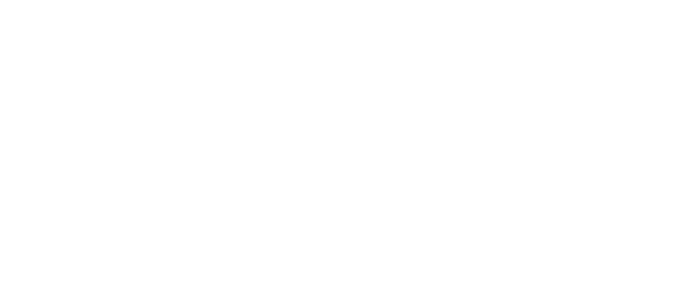
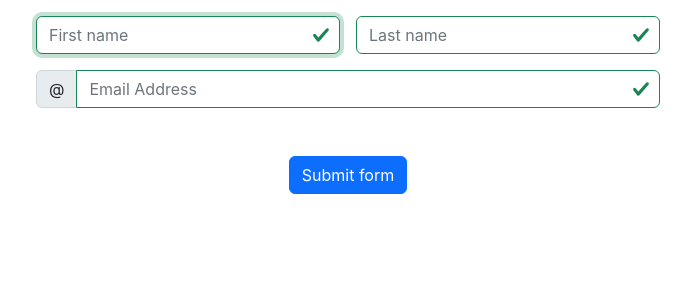
Before and after one commit to gostgmaer/udemytotorial, a React (Create React App) app: page /validation in a window 1280 px wide. Before the commit this address had no page. Shown: the top 300 px of the page, without its empty margins (292-983 px from the left). Built offline with nearby package versions, Linux system fonts and the light colour scheme.

Commit message:
updated form validation

```diff
--- a/src/Assets/StaticData/navigation.js
+++ b/src/Assets/StaticData/navigation.js
@@ -47,4 +47,10 @@
     url: "/movielist",
     image: "http://dummyimage.com/250x.png/ff4444/ffffff",
   },
+  {
+    id: 8,
+    name: "Form Validation",
+    url: "/validation",
+    image: "http://dummyimage.com/250x.png/ff4444/ffffff",
+  },
 ];
--- /dev/null
+++ b/src/Assets/Valudation/Validation.js
@@ -0,0 +1,4 @@
+export const emailRegex = new RegExp(
+  "^([a-z0-9]+(?:[._-][a-z0-9]+)*)@([a-z0-9]+(?:[.-][a-z0-9]+)*.[a-z]{2,})$"
+);
+export const firstName = new RegExp('')
--- /dev/null
+++ b/src/Componets/Validation/ValidationForm.jsx
@@ -0,0 +1,131 @@
+import React, { useRef, useState } from "react";
+import { useEffect } from "react";
+import { emailRegex } from "../../Assets/Valudation/Validation";
+import useInput from "../../Hooks/useInput";
+
+const ValidationForm = () => {
+
+  const {
+    value: firstName,
+    hasError: fnameHasError,
+    valueChangeHandler: fnameChangeHandler,
+    inputBlur: fnameBlur,
+    isValid: firstNameisValid,
+    resetField: fnameResetvalue,
+  } = useInput((value) => value.trim() !== "");
+  const {
+    value: lastName,
+    hasError: lnameHasError,
+    valueChangeHandler: lnameChangeHandler,
+    inputBlur: lnameBlur,
+    isValid: lirstNameisValid,
+    resetField: lnameResetvalue,
+  } = useInput((value) => value.trim() !== "");
+  const {
+    value: newemail,
+    hasError: emailHasError,
+    valueChangeHandler: emailChangeHandler,
+    inputBlur: emailBlur,
+    isValid: emailNameisValid,
+    resetField: emailResetvalue,
+  } = useInput((value) => emailRegex.test(value));
+
+  const focus = useRef(null);
+  useEffect(() => {
+    focus?.current?.focus();
+  }, []);
+  let formIsValid = false;
+
+  if (firstNameisValid && lirstNameisValid && emailNameisValid) {
+    formIsValid = true;
+  }
+
+  const fnameInput = fnameHasError
+    ? "form-control is-invalid "
+    : "form-control is-valid";
+  const lnameInput = lnameHasError
+    ? "form-control is-invalid"
+    : "form-control is-valid";
+  const emailInput = emailHasError
+    ? "form-control is-invalid"
+    : "form-control is-valid";
+  const submithandler = () => {
+    const obj = {
+      fname: firstName,
+      lname: lastName,
+      email: newemail,
+    };
+    console.log(obj);
+    fnameResetvalue();
+    lnameResetvalue();
+    emailResetvalue();
+  };
+  return (
+    <div className="ValidationForm gap-5 d-flex flex-column col-12">
+      <form className="row col-6 m-auto g-3 needs-validation">
+        <div className="col-md-6 position-relative">
+          <input
+            value={firstName}
+            ref={focus}
+            onChange={fnameChangeHandler}
+            onBlur={fnameBlur}
+            type="text"
+            placeholder="First name"
+            className={fnameInput}
+            id="validationTooltip01"
+            required
+          />
+          {fnameHasError && <div className="valid-tooltip">Looks good!</div>}
+        </div>
+        <div className="col-md-6  position-relative">
+          <div className="input-group has-validation">
+            <input
+              type="text"
+              value={lastName}
+              onChange={lnameChangeHandler}
+              onBlur={lnameBlur}
+              placeholder="Last name"
+              className={lnameInput}
+              id="validationTooltip0"
+              required
+            />
+            <div className="invalid-tooltip">Looks good!</div>
+          </div>
+        </div>
+        <div className="col-md-12 position-relative">
+          <div className="input-group has-validation">
+            <span
+              className="input-group-text"
+              id="validationTooltipUsernamePrepend">
+              @
+            </span>
+            <input
+              value={newemail}
+              onChange={emailChangeHandler}
+              type="email"
+              onBlur={emailBlur}
+              className={emailInput}
+              id="validationTooltipUsername"
+              placeholder="Email Address"
+              required
+            />
+            <div className="invalid-tooltip">
+              Please choose a unique and valid username.
+            </div>
+          </div>
+        </div>
+      </form>
+      <div className="col-12">
+        <button
+          onClick={submithandler}
+          disabled={formIsValid}
+          className="btn btn-primary"
+          type="submit">
+          Submit form
+        </button>
+      </div>
+    </div>
+  );
+};
+
+export default ValidationForm;
--- /dev/null
+++ b/src/Hooks/useInput.js
@@ -0,0 +1,31 @@
+import { useState } from "react";
+
+const useInput = (validateValue) => {
+  const [value, setValue] = useState("");
+  const [istouch, setIstouch] = useState(null);
+  const isValid = validateValue(value);
+
+  const hasError = !isValid && istouch;
+
+  const valueChangeHandler = (e) => {
+    setValue(e.target.value);
+  };
+  const inputBlur = (e) => {
+    setIstouch(true);
+  };
+  const resetField = () => {
+    setValue("");
+    setIstouch(false);
+  };
+  return {
+    value,
+    resetField,
+    istouch,
+    isValid,
+    hasError,
+    valueChangeHandler,
+    inputBlur,
+  };
+};
+
+export default useInput;
--- a/src/RouterElements/RoutingPage.jsx
+++ b/src/RouterElements/RoutingPage.jsx
@@ -8,6 +8,7 @@
 import Expenses from '../Componets/SimpleExpalses/Expenses';
 import UpdateInAction from '../Componets/UpdateInAction/UpdateInAction';
 import UserElement from '../Componets/UserComponent/User';
+import ValidationForm from '../Componets/Validation/ValidationForm';
 import Home from '../Pages/Home/Home';
 
 
@@ -19,6 +20,7 @@
         <Route path='/' element={<Home></Home>}></Route>
         <Route path='/user' element={<UserElement></UserElement>}></Route>
         <Route path='/login' element={<Login></Login>}></Route>
+        <Route path='/validation' element={<ValidationForm></ValidationForm>}></Route>
         <Route path='/login-page' element={<LoginPage></LoginPage>}></Route>
         <Route path='/movielist' element={<MovieData></MovieData>}></Route>
         <Route path='/pageupdate' element={<UpdateInAction></UpdateInAction>}></Route>
```
Also changed, not shown: src/Componets/Validation/styles.scss (added).
